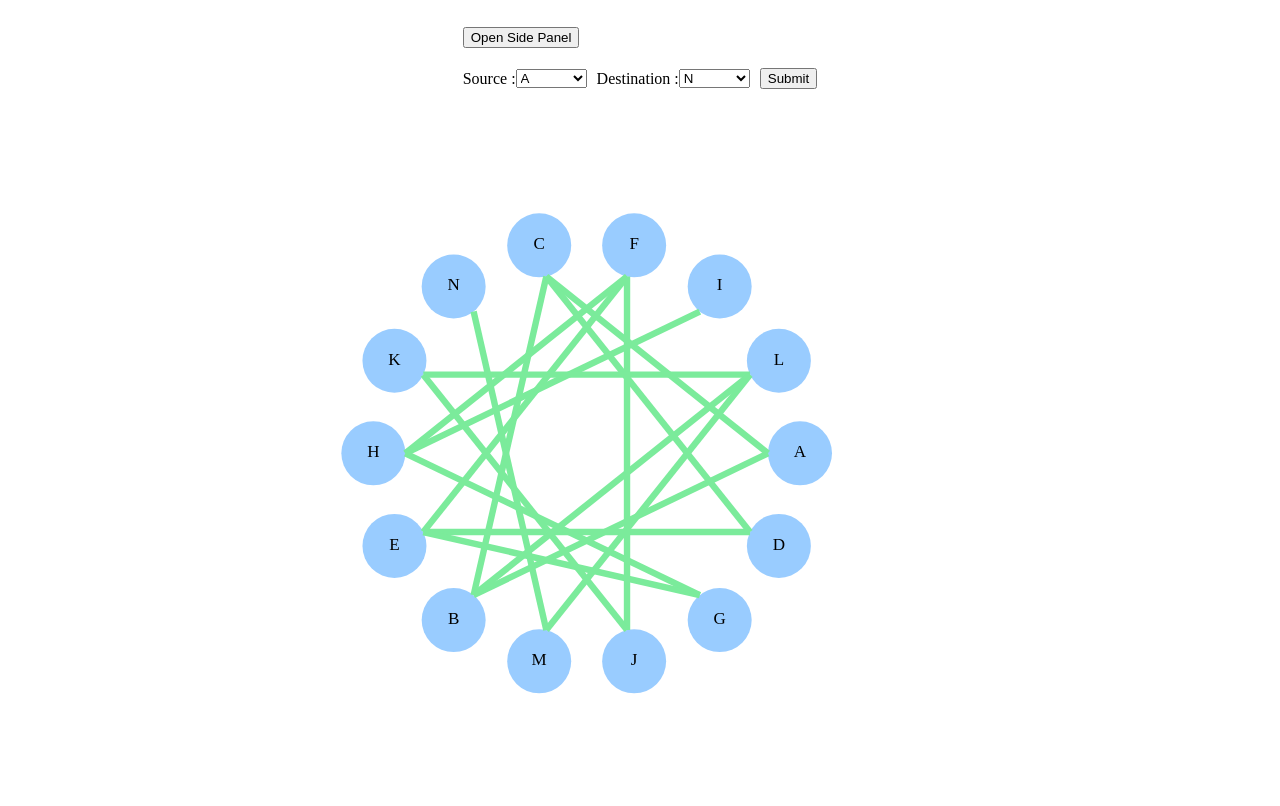
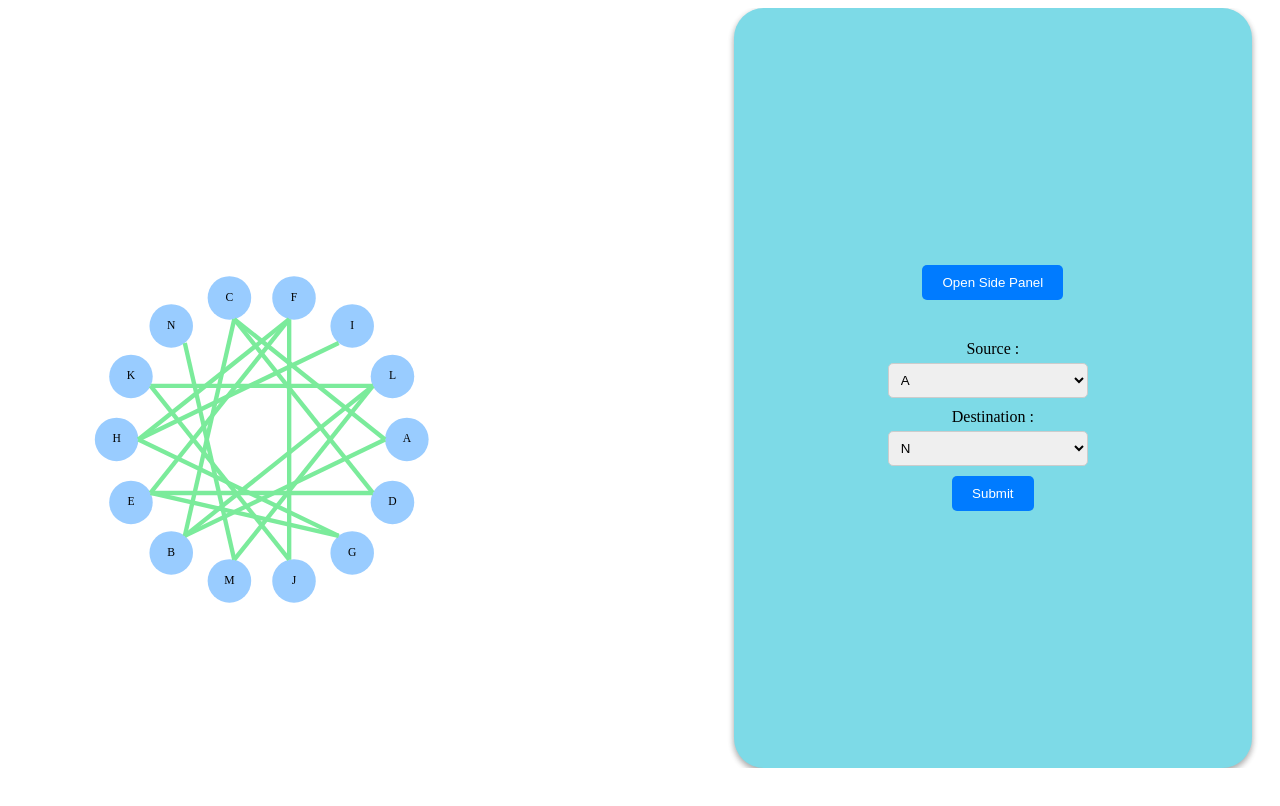
Before and after one commit to achyutvardhan/Train-Routing, a React (Vite) app in the folder Code/: page / in a window 1280 px wide. Shown: the top 806 px of the page. Built offline with nearby package versions, Linux system fonts and the light colour scheme.

Commit message:
ui changed

```diff
--- a/Code/src/css/Graph.css
+++ b/Code/src/css/Graph.css
@@ -1,19 +1,17 @@
 .graph {
   position: absolute;
   top: 70%;
-  left: 50%;
+  left: 40%;
   transform: translate(-50%, -50%);
   size: 100px;
   overflow: visible;
-  z-index: 1;
 }
 .graph-container {
-  display: flex;
-  flex-direction: column;
+  position: relative;
   justify-content: center;
   align-items: center;
-  width: 100%; /* Adjust width as needed */
-  height: 100px; /* Adjust height as needed */
+  width: 70%; /* Adjust width as needed */
+  height: 90vh; /* Adjust height as needed */
   overflow: visible;
 }
 .node {
@@ -48,3 +46,38 @@
   fill: none;
   cursor: pointer;
 }
+
+.externalCont {
+  display: flex;
+  flex-direction: row;
+  justify-content: space-between;
+}
+/* Style for the container */
+.second-contanier {
+  display: flex;
+  flex-direction: column;
+  align-items: center;
+  width: 50%;
+  height: 95vh;
+  justify-content: center;
+  margin-right: 20px;
+  /* border: 1px solid red; */
+  background-color:rgb(125, 218, 231);
+  border-radius: 30px;
+  box-shadow: rgba(0, 0, 0, 0.16) 0px 3px 6px, rgba(0, 0, 0, 0.23) 0px 3px 6px;
+  transition: all .5s  ease-in-out;
+}
+
+.second-contanier:hover{
+  box-shadow: rgb(38, 57, 77) 0px 20px 30px -10px;
+}
+/* Style for the button */
+.second-contanier > button {
+  padding: 10px 20px;
+  background-color: #007bff; /* Blue color, you can change it */
+  color: #fff; /* White text color */
+  border: none;
+  border-radius: 5px;
+  cursor: pointer;
+  margin-bottom: 20px;
+}
--- a/Code/src/css/sourceDest.css
+++ b/Code/src/css/sourceDest.css
@@ -10,3 +10,40 @@ select[name="source"],
 select[name="destination"] {
   margin-right: 10px;
 }
+
+/* Style for the form container */
+.pathFinder {
+  display: flex;
+  flex-direction: column;
+  align-items: center;
+}
+
+/* Style for the form labels */
+.pathFinder label {
+  margin-bottom: 5px;
+}
+
+/* Style for the select inputs */
+.pathFinder select {
+  padding: 8px;
+  margin-bottom: 10px;
+  width: 200px;
+  border: 1px solid #ccc;
+  border-radius: 5px;
+  box-sizing: border-box;
+}
+
+/* Style for the submit button */
+.pathFinder button {
+  padding: 10px 20px;
+  background-color: #007bff; /* Blue color, you can change it */
+  color: #fff; /* White text color */
+  border: none;
+  border-radius: 5px;
+  cursor: pointer;
+}
+
+/* Style for the submit button on hover */
+.pathFinder button:hover {
+  background-color: #0056b3; /* Darker blue color on hover */
+}
--- a/Code/src/pages/Graph.jsx
+++ b/Code/src/pages/Graph.jsx
@@ -1,4 +1,4 @@
-import React, { useEffect, useState } from "react";
+import React, { useState } from "react";
 import "../css/Graph.css"; // Assuming Graph.css styles the circles
 import edges from "../js/edges";
 import nodes from "../js/nodes";
@@ -11,7 +11,7 @@ export default function Graph() {
   const [RoutedEdges, setRoutedEdges] = useState(null); // Track Routed node
   const [isSidePanelOpen, setIsSidePanelOpen] = useState(false);
   const [wreckage, setWreckage] = useState(null);
-  const [Weathers , setWeathers] = useState(null);
+  const [Weathers, setWeathers] = useState(null);
 
   const handleNodeClick = (node) => {
     const routedEdges = [];
@@ -57,13 +57,15 @@ export default function Graph() {
     };
   };
 
-  const getSetWeathers = (val )=>{
-    console.log(val)
-     setWeathers(val);
-  }
+  const getSetWeathers = (val) => {
+    console.log(val);
+    setWeathers(val);
+  };
 
   return (
     <>
+    <div className="externalCont">
+
       <div className="graph-container">
         <svg className="graph" viewBox="0 0 600 500">
           {/* Render nodes */}
@@ -144,7 +146,8 @@ export default function Graph() {
           ))}
         </svg>
 
-        <div>
+      </div>
+        <div className="second-contanier">
           <button
             onClick={() => {
               setIsSidePanelOpen(!isSidePanelOpen);
@@ -158,9 +161,13 @@ export default function Graph() {
             className={isSidePanelOpen ? "open" : ""}
           />
 
-          <SourceDest handleNodeClick={handleNodeClick} wreckage={wreckage} weatherReport={Weathers}/>
+          <SourceDest
+            handleNodeClick={handleNodeClick}
+            wreckage={wreckage}
+            weatherReport={Weathers}
+          />
         </div>
-      </div>
+    </div>
     </>
   );
 }
```
